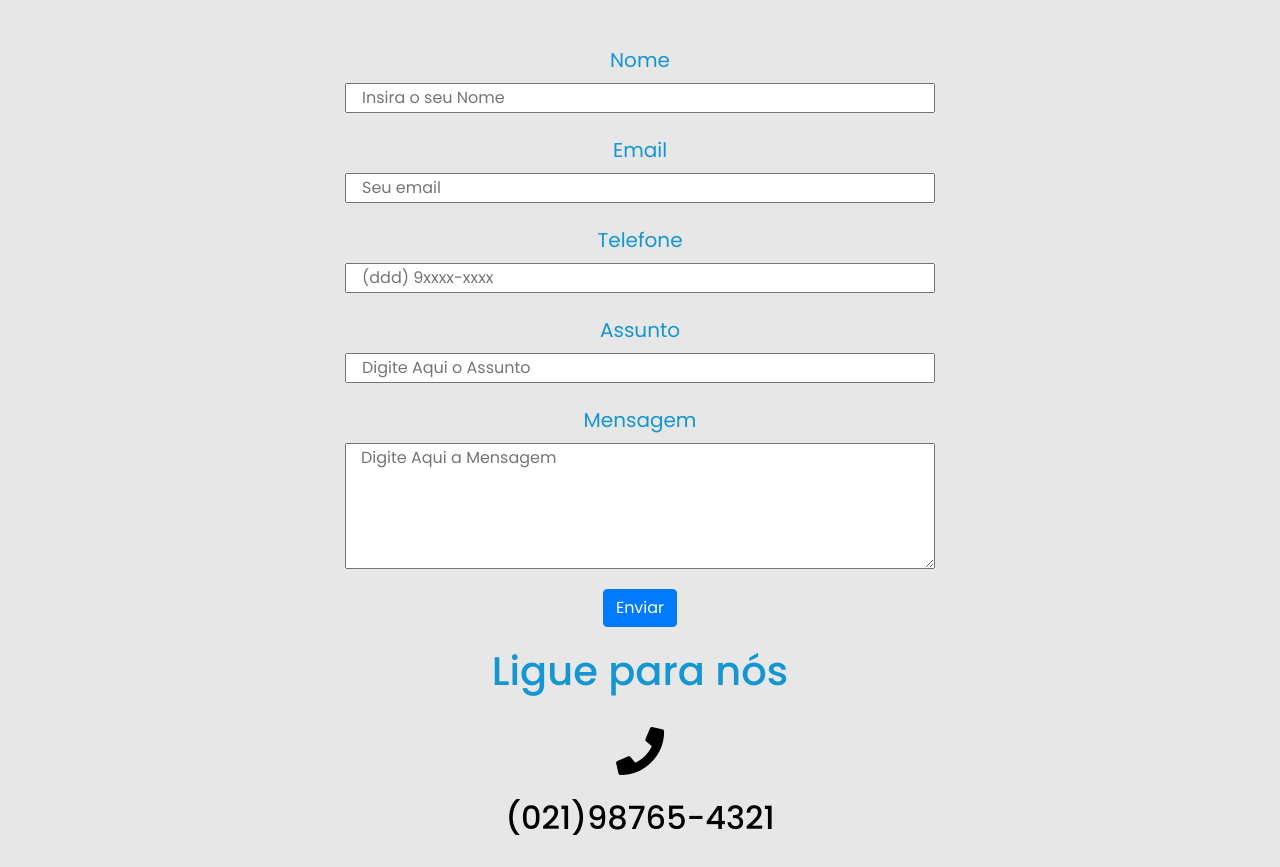
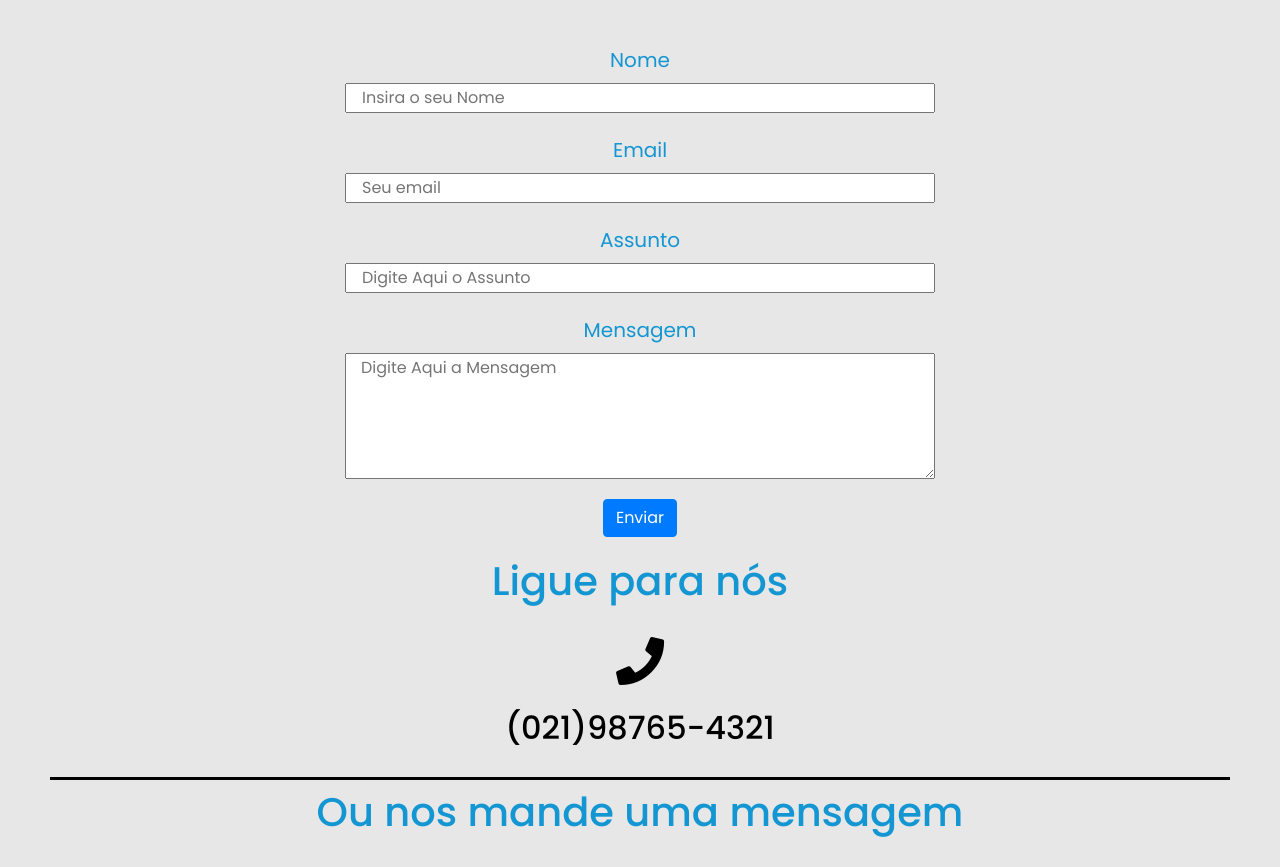
Before and after one commit to ViniciusCorbelli/vinil-man-shop, a PHP site: page /contato in a window 1280 px wide. Shown: the part 439-1306 px from the top of the page. Run offline with PHP 8.4, Linux system fonts and the light colour scheme; some libraries are stand-ins or nearby versions.

Commit message:
PHPMailer, iniciando ContatoController - para envio de emails

```diff
--- a/app/views/site/contato.view.php
+++ b/app/views/site/contato.view.php
@@ -14,24 +14,20 @@
 
             <div class="fundo">
                 <div class="form-group">
-                    <label for="exampleInputName1">Nome</label>
-                    <input type="name" class="digitos col-lg-6" id="exampleInputName1" placeholder="Insira o seu Nome"></input>
+                    <label>Nome</label>
+                    <input type="text" class="digitos col-lg-6" id="name" placeholder="Insira o seu Nome"></input>
                 </div>
                 <div class="form-group">
-                    <label for="exampleInputEmail1">Email</label>
-                    <input type="email" class="digitos col-lg-6" id="exampleInputEmail1" aria-describedby="emailHelp" placeholder="Seu email"></input>
+                    <label>Email</label>
+                    <input type="email" class="digitos col-lg-6" id="email" aria-describedby="emailHelp" placeholder="Seu email"></input>
                 </div>
                 <div class="form-group">
-                    <label for="exampleInputphonenumber1">Telefone</label>
-                    <input type="number" class="digitos col-lg-6" id="exampleInputphonenumber1" placeholder="(ddd) 9xxxx-xxxx"></input>
+                    <label>Assunto</label>
+                    <input type="text" class="digitos col-lg-6" id="subject" placeholder="Digite Aqui o Assunto"></input>
                 </div>
                 <div class="form-group">
-                    <label for="exampleInputTopic1">Assunto</label>
-                    <input type="assunto" class="digitos col-lg-6" id="exampleInputTopic1" placeholder="Digite Aqui o Assunto"></input>
-                </div>
-                <div class="form-group">
-                    <label for="comment">Mensagem</label>
-                    <textarea class="digitos col-lg-6" rows="5" id="exampleInputComment" placeholder="Digite Aqui a Mensagem"></textarea>
+                    <label>Mensagem</label>
+                    <textarea class="digitos col-lg-6" rows="5" id="text" placeholder="Digite Aqui a Mensagem"></textarea>
 
                     <center><button type="submit" class="btn btn-primary">Enviar</button></center>
 
--- a/composer.json
+++ b/composer.json
@@ -4,5 +4,8 @@
             "./"
         ],
         "files": ["core/helpers.php"]
+    },
+    "require": {
+        "phpmailer/phpmailer": "^6.2"
     }
 }
```
Also changed, not shown: app/controllers/ContatoController.php (added, +32 -0 lines), 1 other file.
